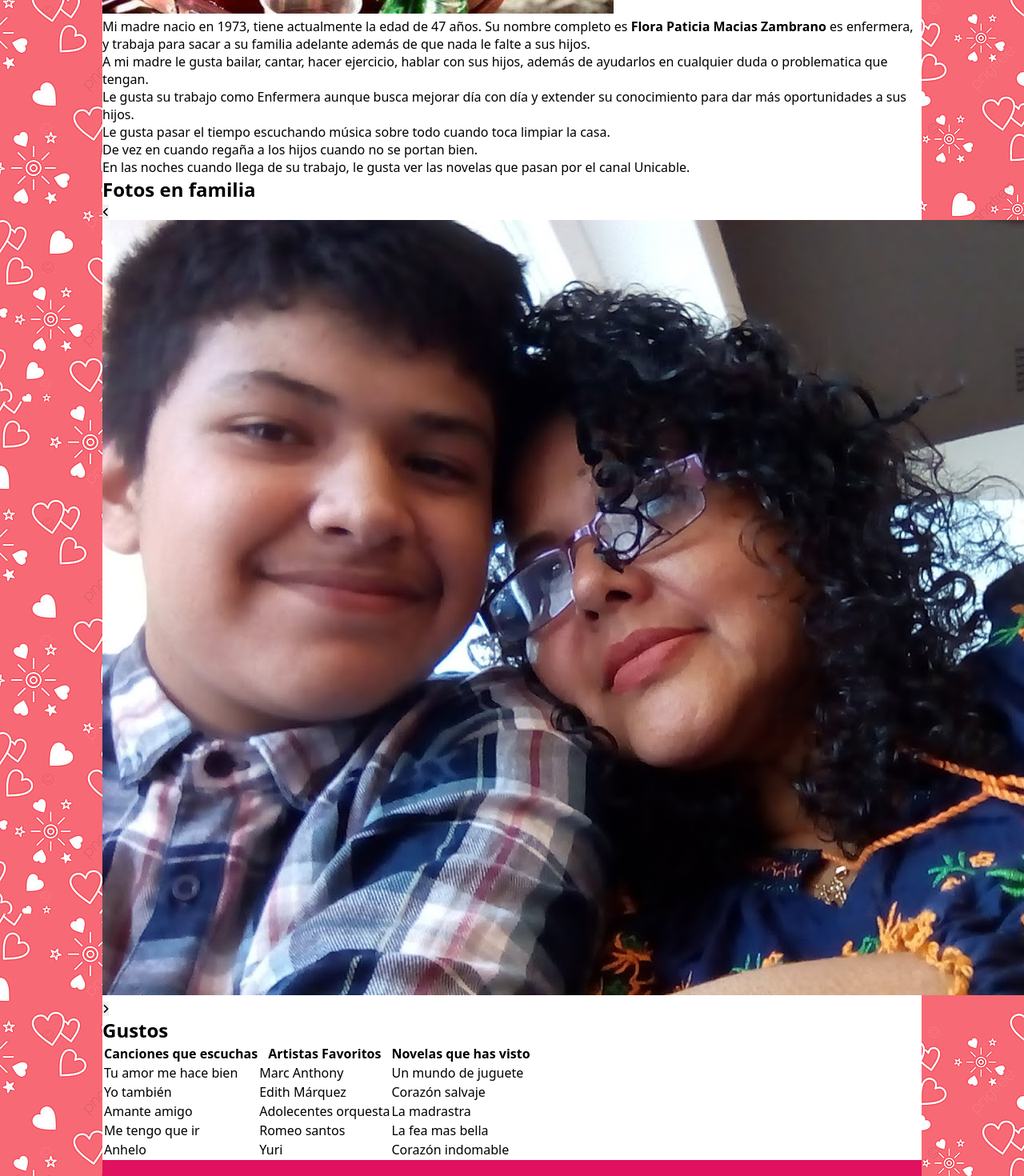
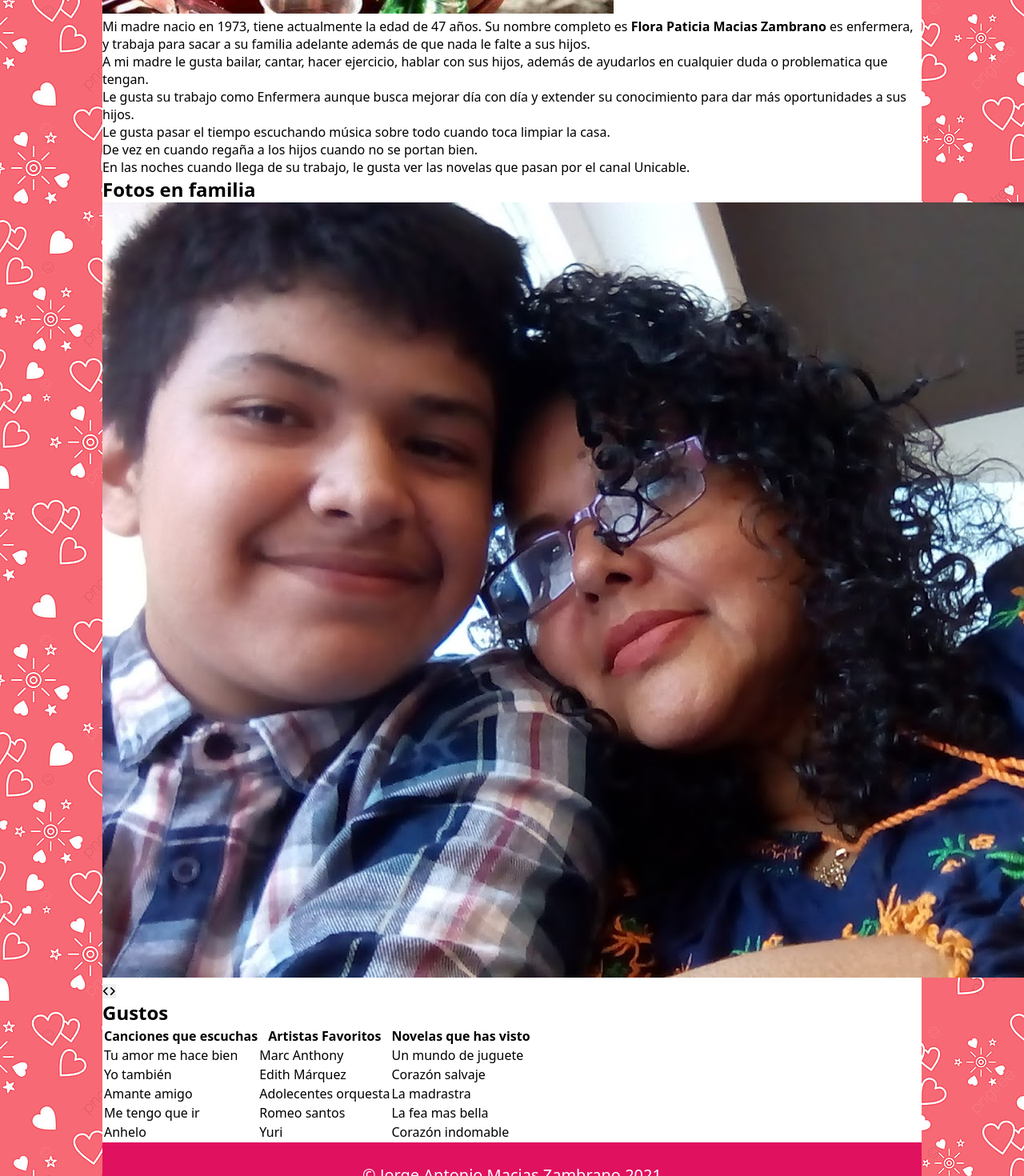
Before and after one commit to Jorgemacias-12/Dia-de-las-madres, an Angular app: page / in a window 1280 px wide. Shown: the part 778-2248 px from the top of the page at 80% size. Built offline with nearby package versions, Linux system fonts and the light colour scheme.

Commit message:
Estructura html terminada al 100%, (componente aun no terminado al 100%)

```diff
--- a/src/app/components/index/index.component.html
+++ b/src/app/components/index/index.component.html
@@ -35,9 +35,11 @@
   <section class="photos">
     <h2 class="subtitle">Fotos en familia</h2>
     <div class="container">
-      <button class="btn btn-left" (click)="changeImage()"><span class="fas fa-angle-left"></span></button>
       <img class="carrousel" [src]="paths[0]" alt="imagenes sobre la familia">
-      <button class="btn btn-right" (click)="changeImage()"><span class="fas fa-angle-right"></span></button>
+      <div class="carrousel-controls">
+        <button class="btn"><span class="fas fa-angle-left"></span></button>
+        <button class="btn"><span class="fas fa-angle-right"></span></button>
+      </div>
     </div>
   </section>
   <section class="pleasures">
```
